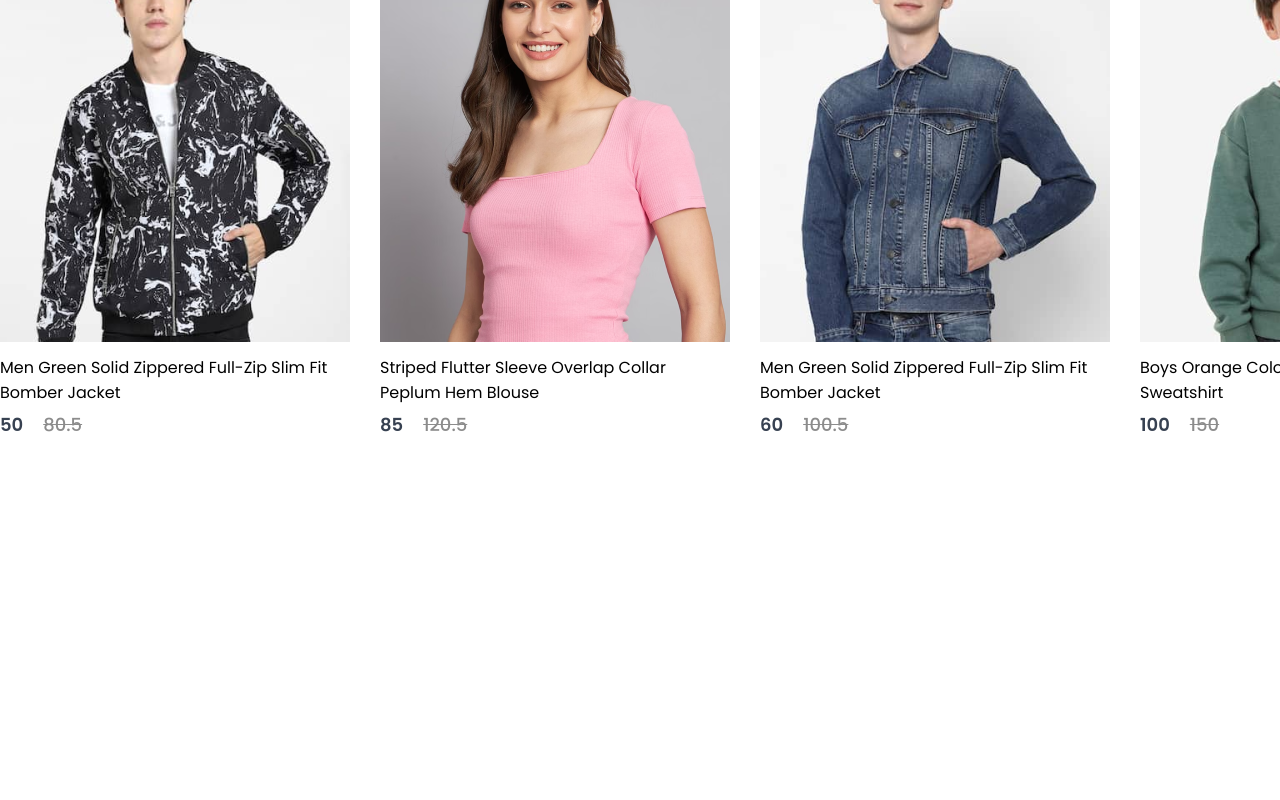
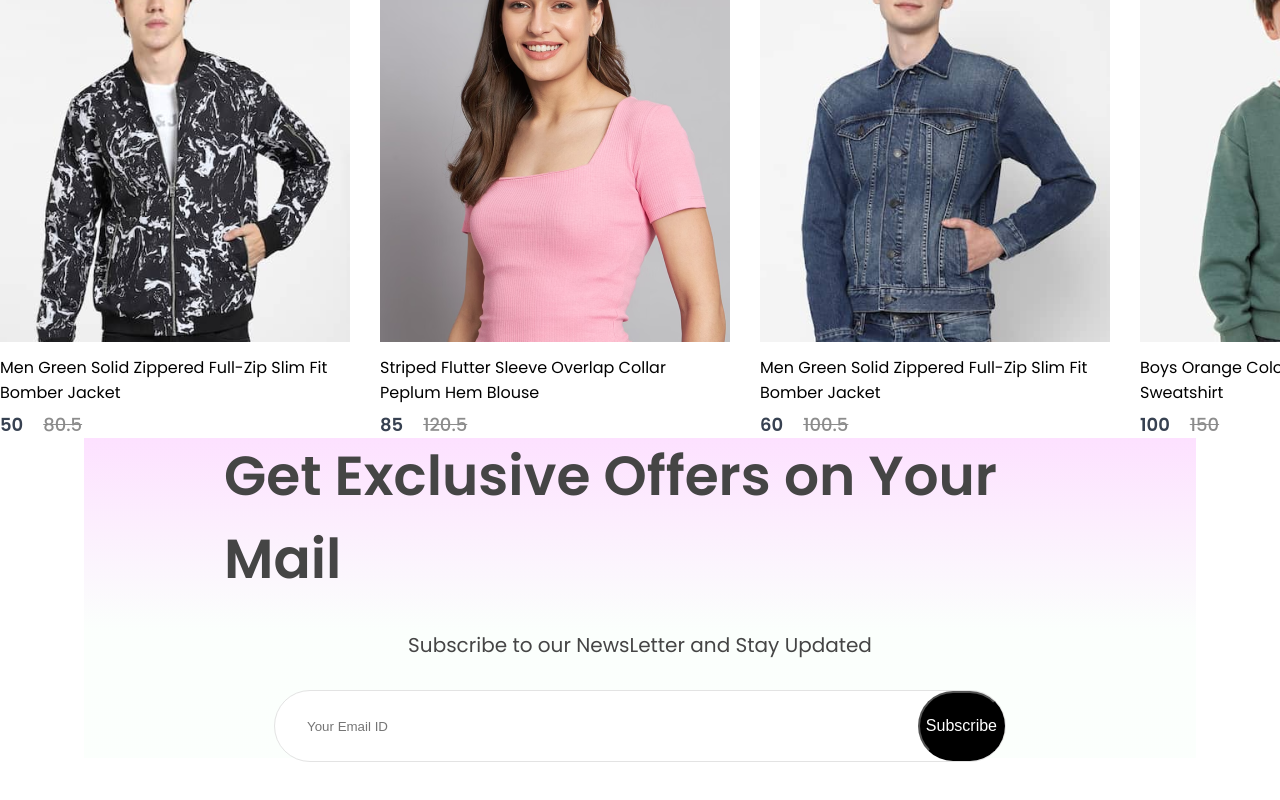
Before and after one commit to mr-prasai2004/LugaKinne, a React (Create React App) app in the folder frontend/: page / in a window 1280 px wide. Shown: the part 2967-3767 px from the top of the page. Before the commit the page ends 3405 px from the top, so only its background shows below. Built offline with nearby package versions, Linux system fonts and the light colour scheme.

Commit message:
Added CSS in NewsLetter

```diff
--- a/frontend/src/Components/NewsLetter/NewLetter.css
+++ b/frontend/src/Components/NewsLetter/NewLetter.css
@@ -0,0 +1,52 @@
+.newsletter{
+    width: 65%;
+    height: 40vh;
+    display: flex;
+    flex-direction: column;
+    align-items: center;
+    justify-content: center;
+    margin: auto;
+    padding: 0px 140px;
+    margin-bottom: 150px;
+    background: linear-gradient(180deg, #fde1ff,#e1ffea22 60%);
+    gap: 30px;
+
+}
+.newsletter h1{
+    color:#454545;
+    font-size: 55px;
+    font-weight: 600;
+}
+.newsletter p{
+    color: #454545;
+    font-size: 20px;
+}
+.newsletter div{
+    display: flex;
+    align-items: center;
+    justify-content: space-between;
+    background: white;
+    width: 730px;
+    height: 70px;
+    border-radius: 80px;
+    border: 1px solid #e3e3e3;
+}
+.newsletter input{
+    width: 500px;
+    margin-left: 30px;
+    border: none;
+    outline: none;
+    color: #616161;
+    font: 16px;
+    font-family:sans-serif;
+}
+.newsletter div button{
+    width: 210;
+    height: 70px;
+    border-radius: 80px;
+    background:black;
+    color: white;
+    font-size: 16px;
+    cursor: pointer;
+
+}
--- a/frontend/src/Pages/Shop.jsx
+++ b/frontend/src/Pages/Shop.jsx
@@ -3,6 +3,7 @@
 import { Popular } from '../Components/Popular/Popular'
 import { Offers } from '../Components/Offers/Offers'
 import { NewCollections } from '../Components/NewCollections/NewCollections'
+import { NewLetter } from '../Components/NewsLetter/NewLetter'
 
 export const Shop = () => {
   return (
@@ -11,6 +12,7 @@
         <Popular/>
         <Offers />
         <NewCollections />
+        <NewLetter />
     </div>
   )
 }
```
